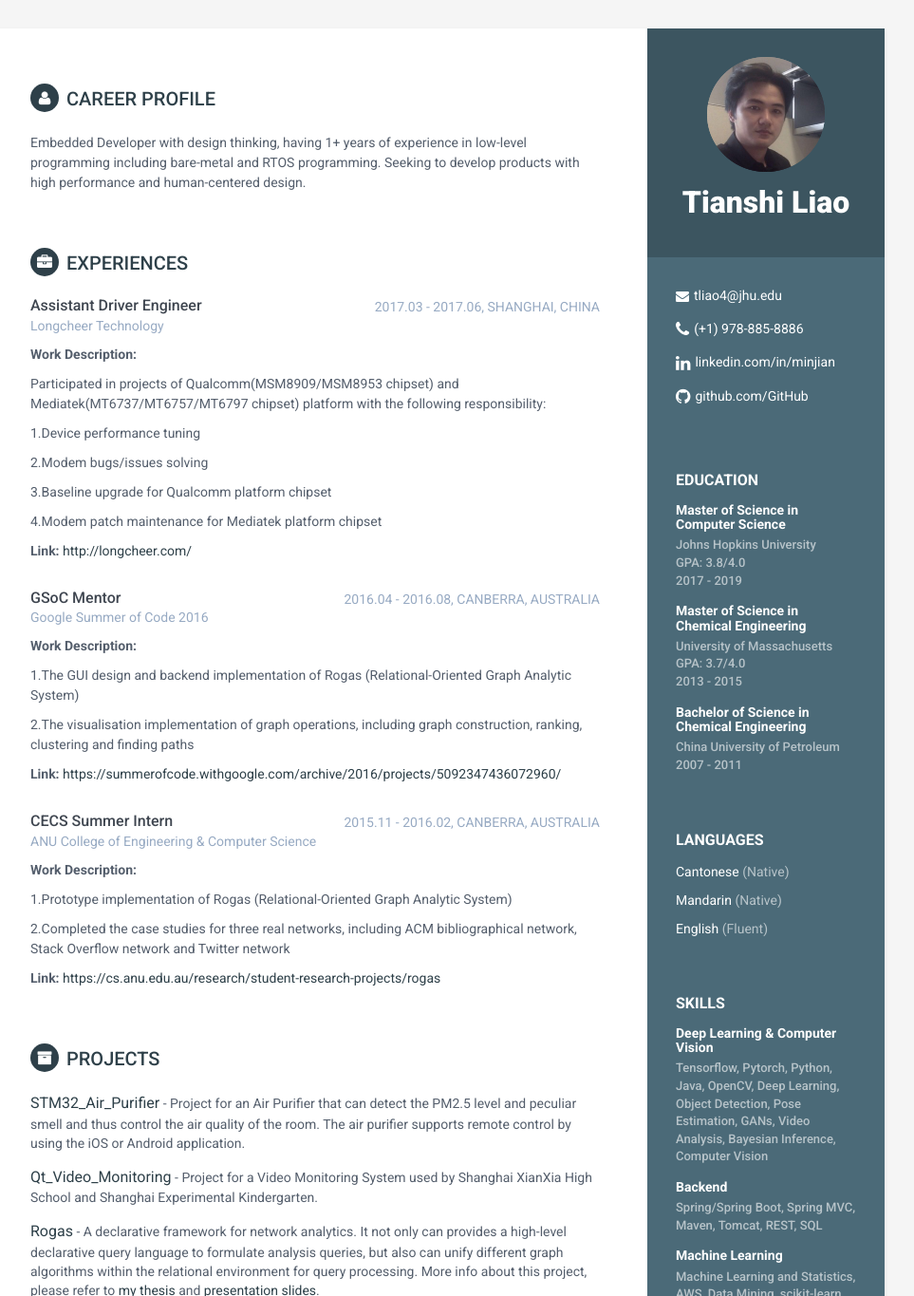
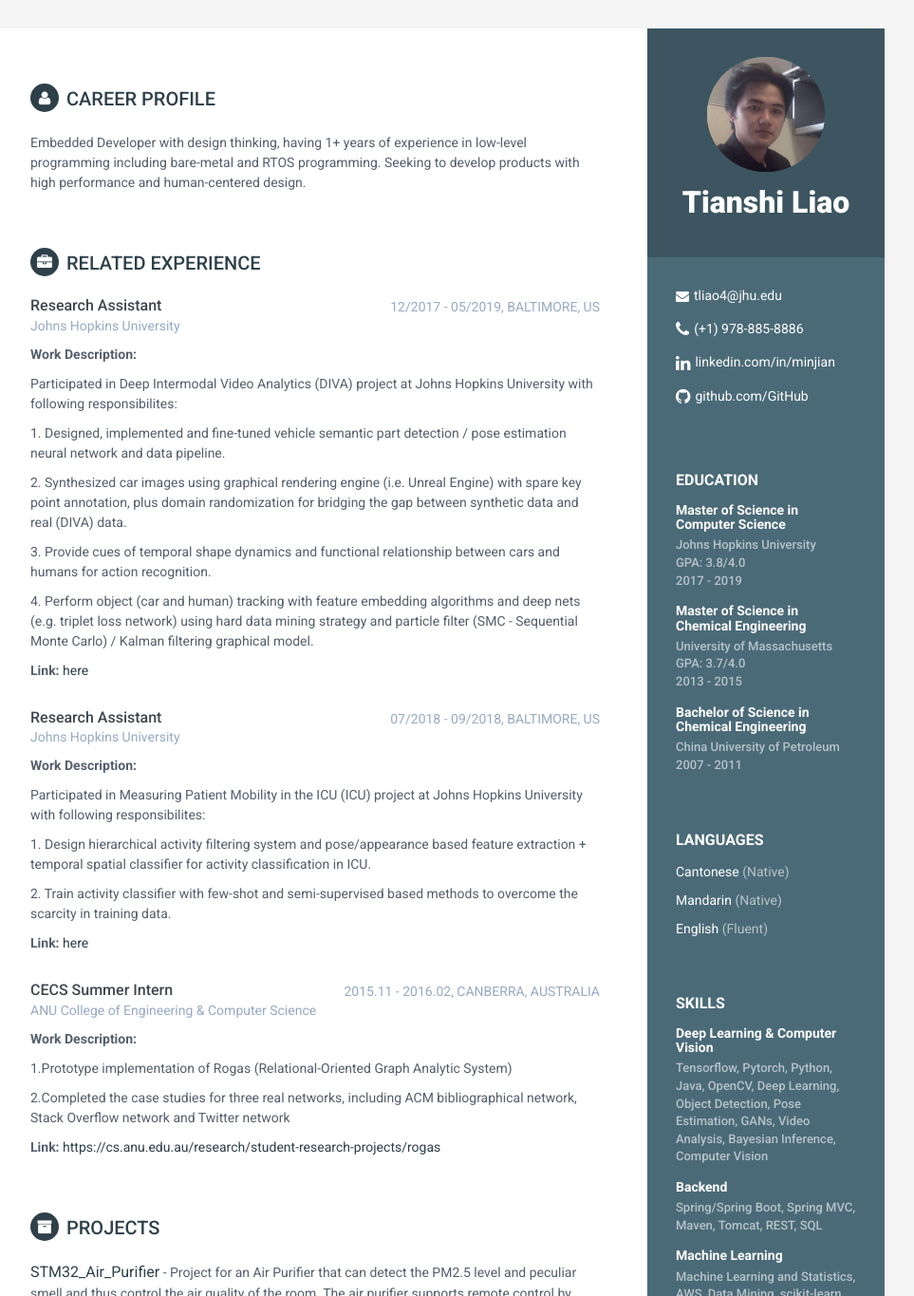
Before and after one commit to thomas-liao/thomas-liao.github.io, a Jekyll site: the page built from index.html, in a window 1280 px wide and 1400 px high, cut to the strip 0-1365 px from the top of the window. Shown: the whole strip at 95% size, without its empty margins (188-1151 px from the left). Built offline with Jekyll 4.4.1, drawn with Linux system fonts in a browser that asks for light colours.

Commit message:
updated experience

```diff
--- a/_includes/experience.html
+++ b/_includes/experience.html
@@ -1,38 +1,41 @@
-<section class="section experiences-section">
-                <h2 class="section-title"><i class="fa fa-briefcase"></i>Experiences</h2>
+
+<!-- saved from url=(0080)file:///Users/admin/Desktop/test/thomas-liao.github.io/_includes/experience.html -->
+<html><head><meta http-equiv="Content-Type" content="text/html; charset=windows-1252"></head><body><section class="section experiences-section">
+                <h2 class="section-title"><i class="fa fa-briefcase"></i>Related Experience</h2>
 
                 <div class="item">
                     <div class="meta">
                         <div class="upper-row">
-                            <h3 class="job-title">Assistant Driver Engineer</h3>
-                            <div class="time">2017.03 - 2017.06, SHANGHAI, CHINA</div>
+                            <h3 class="job-title">Research Assistant</h3>
+                            <div class="time">12/2017 - 05/2019, BALTIMORE, US</div>
                         </div><!--//upper-row-->
-                        <div class="company">Longcheer Technology</div>
+                        <div class="company">Johns Hopkins University</div>
                     </div><!--//meta-->
                     <div class="details">
                         <p><b>Work Description: </b></p>
-                        <p>Participated in projects of Qualcomm(MSM8909/MSM8953 chipset) and Mediatek(MT6737/MT6757/MT6797 chipset) platform with the following responsibility:</p>
-                        <p>1.Device performance tuning</p>
-                        <p>2.Modem bugs/issues solving</p>
-                        <p>3.Baseline upgrade for Qualcomm platform chipset</p>
-                        <p>4.Modem patch maintenance for Mediatek platform chipset</p>
-                        <p><b>Link: </b><a href="http://longcheer.com/" target="_blank">http://longcheer.com/</a></p>
+                        <p>Participated in Deep Intermodal Video Analytics (DIVA) project at Johns Hopkins University with following responsibilites: </p>
+                        <p>1. Designed, implemented and fine-tuned vehicle semantic part detection / pose estimation neural network and data pipeline. </p>
+                        <p>2. Synthesized car images using graphical rendering engine (i.e. Unreal Engine) with spare key point annotation, plus domain randomization for bridging the gap between synthetic data and real (DIVA) data.</p>
+                        <p>3. Provide cues of temporal shape dynamics and functional relationship between cars and humans for action recognition.</p>
+                        <p>4. Perform object (car and human) tracking with feature embedding algorithms and deep nets (e.g. triplet loss network) using hard data mining strategy and particle filter (SMC - Sequential Monte Carlo) / Kalman filtering graphical model.</p>
+                        <p><b>Link: </b><a href="https://cirl.lcsr.jhu.edu/deep-intermodal-video-analytics-diva-project/" target="_blank">here</a></p>
                   </div><!--//details-->
                 </div><!--//item-->
 
                 <div class="item">
                     <div class="meta">
                         <div class="upper-row">
-                            <h3 class="job-title">GSoC Mentor</h3>
-                            <div class="time">2016.04 - 2016.08, CANBERRA, AUSTRALIA</div>
+                            <h3 class="job-title">Research Assistant</h3>
+                            <div class="time">07/2018 - 09/2018, BALTIMORE, US</div>
                         </div><!--//upper-row-->
-                        <div class="company">Google Summer of Code 2016</div>
+                        <div class="company">Johns Hopkins University</div>
                     </div><!--//meta-->
                     <div class="details">
                         <p><b>Work Description: </b></p>
-                        <p>1.The GUI design and backend implementation of Rogas (Relational-Oriented Graph Analytic System)</p>
-                        <p>2.The visualisation implementation of graph operations, including graph construction, ranking, clustering and finding paths</p>
-                        <p><b>Link: </b><a href="https://summerofcode.withgoogle.com/archive/2016/projects/5092347436072960/" target="_blank">https://summerofcode.withgoogle.com/archive/2016/projects/5092347436072960/</a></p>
+                        <p></p><p>Participated in Measuring Patient Mobility in the ICU
+ (ICU) project at Johns Hopkins University with following responsibilites: </p> <p></p><p>1. Design hierarchical activity filtering system and pose/appearance based feature extraction + temporal spatial classifier for     activity classification in ICU.</p>
+                        <p>2. Train activity classifier with few-shot and semi-supervised based methods to overcome the scarcity in training data.</p>
+                        <p><b>Link: </b><a href="http://mivl.cs.jhu.edu/research.html" target="_blank">here</a></p>
                     </div><!--//details-->
                 </div><!--//item-->
 
@@ -42,7 +45,7 @@
                             <h3 class="job-title">CECS Summer Intern</h3>
                             <div class="time">2015.11 - 2016.02, CANBERRA, AUSTRALIA</div>
                         </div><!--//upper-row-->
-                        <div class="company">ANU College of Engineering & Computer Science</div>
+                        <div class="company">ANU College of Engineering &amp; Computer Science</div>
                     </div><!--//meta-->
                     <div class="details">
                         <p><b>Work Description: </b></p>
@@ -54,3 +57,4 @@
                 </div><!--//item-->
 
             </section><!--//section-->
+</body></html>
```
